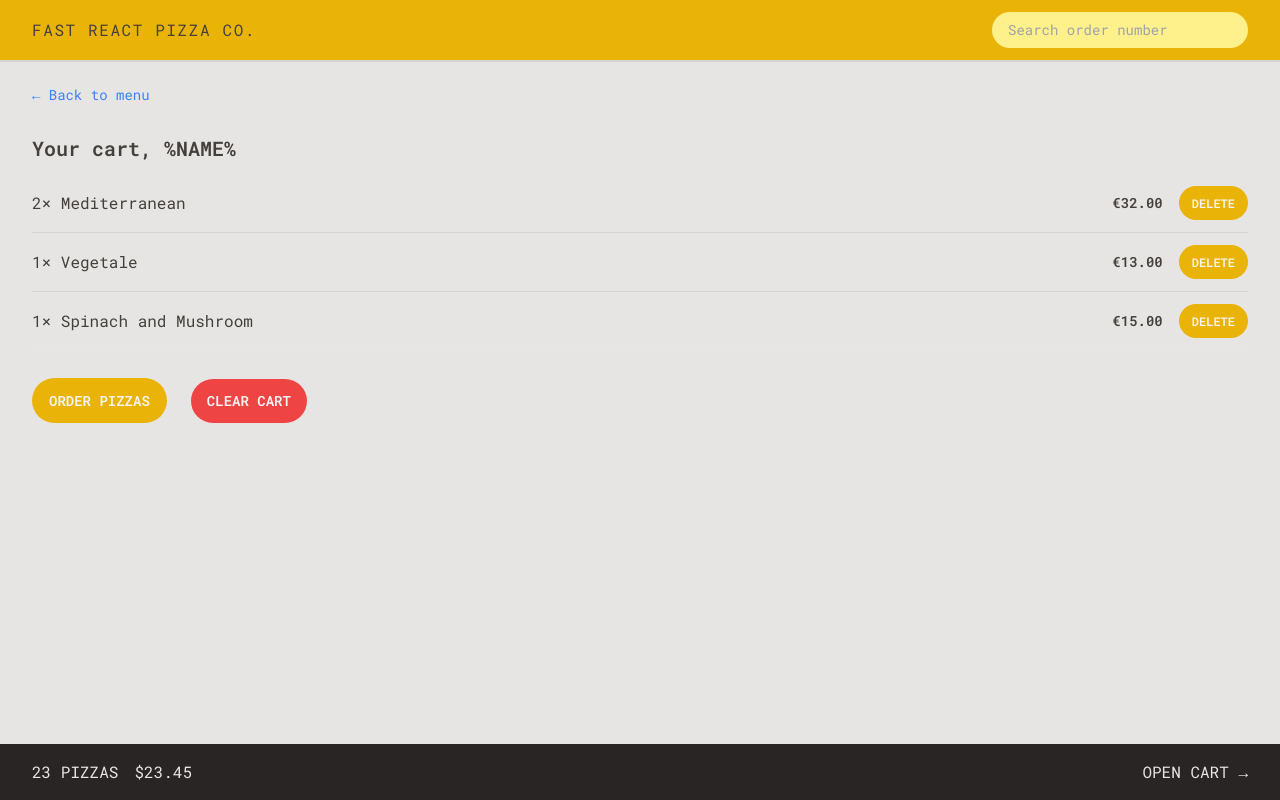
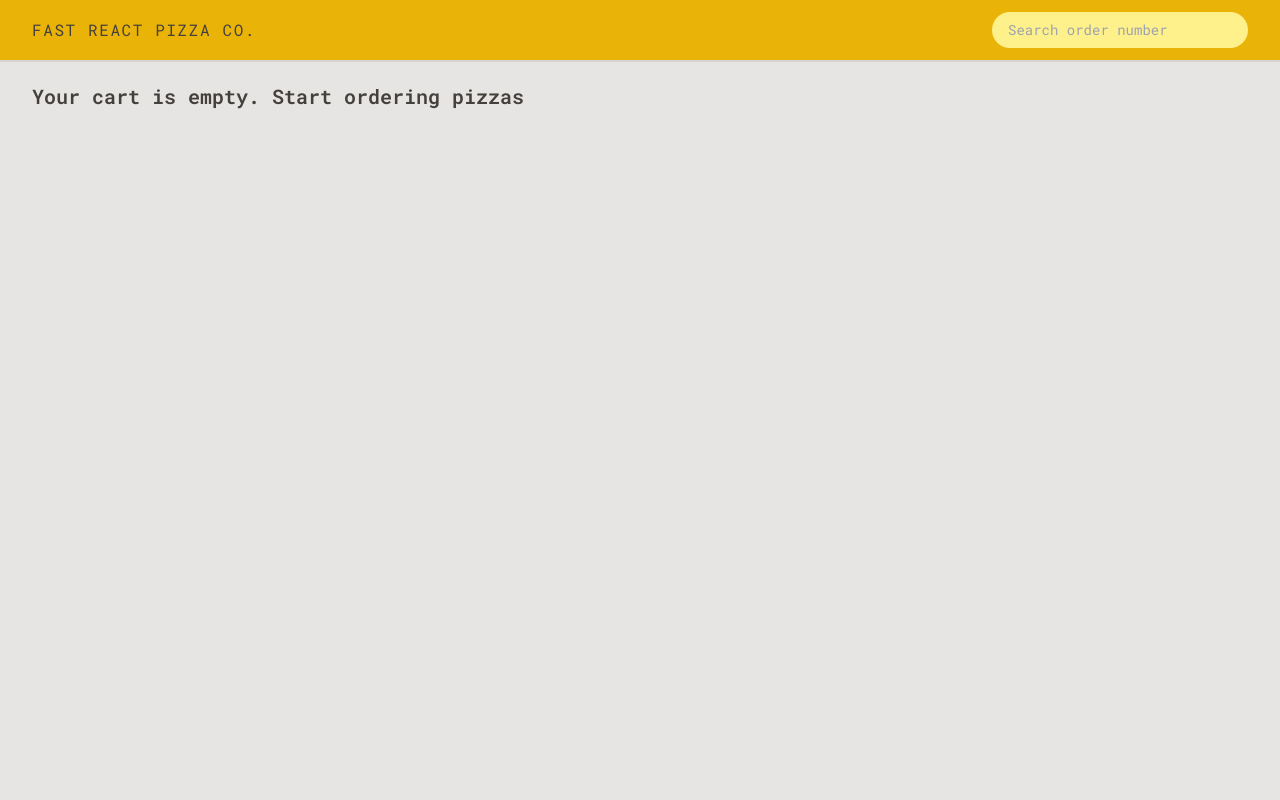
Before and after one commit to DimaProhorenko/React-Bootcamp, a React (Vite) app in the folder fastReactPizza/: page /cart in a window 1280 px wide. Built offline with nearby package versions, Linux system fonts and the light colour scheme.

Commit message:
ADD cart slice

```diff
--- a/fastReactPizza/src/features/cart/Cart.jsx
+++ b/fastReactPizza/src/features/cart/Cart.jsx
@@ -1,49 +1,45 @@
+import { useDispatch, useSelector } from 'react-redux';
 import Button from '../../ui/Button';
 import Link from '../../ui/Link';
 import CartItem from './CartItem';
-
-const fakeCart = [
-  {
-    pizzaId: 12,
-    name: 'Mediterranean',
-    quantity: 2,
-    unitPrice: 16,
-    totalPrice: 32,
-  },
-  {
-    pizzaId: 6,
-    name: 'Vegetale',
-    quantity: 1,
-    unitPrice: 13,
-    totalPrice: 13,
-  },
-  {
-    pizzaId: 11,
-    name: 'Spinach and Mushroom',
-    quantity: 1,
-    unitPrice: 15,
-    totalPrice: 15,
-  },
-];
+import { clearCart } from './cartSlice';
 
 function Cart() {
-  const cart = fakeCart;
+  const cart = useSelector((state) => state.cart.cart);
+  const name = useSelector((state) => state.user.username);
+  const dispatch = useDispatch();
+
+  const handleClearCart = () => {
+    dispatch(clearCart());
+  };
+
+  if (!cart.length) {
+    return (
+      <div className="container py-5">
+        <h1 className="text-lg font-semibold md:text-xl">
+          Your cart is empty. Start ordering pizzas
+        </h1>
+      </div>
+    );
+  }
 
   return (
     <div className="container py-5">
       <Link to="/menu">&larr; Back to menu</Link>
 
-      <h2 className="mt-7 text-xl font-semibold">Your cart, %NAME%</h2>
+      <h2 className="mt-7 text-xl font-semibold">Your cart, {name}</h2>
 
       <ul className="mt-3 divide-y divide-stone-300 border-b">
         {cart.map((item) => (
-          <CartItem key={item.id} item={item} />
+          <CartItem key={item.pizzaId} item={item} />
         ))}
       </ul>
 
       <div className="mt-7 space-x-3 md:space-x-6">
         <Button to="/order/new">Order pizzas</Button>
-        <Button variant="danger">Clear cart</Button>
+        <Button variant="danger" onClick={handleClearCart}>
+          Clear cart
+        </Button>
       </div>
     </div>
   );
--- a/fastReactPizza/src/features/cart/CartItem.jsx
+++ b/fastReactPizza/src/features/cart/CartItem.jsx
@@ -1,8 +1,15 @@
+import { useDispatch } from 'react-redux';
 import Button from '../../ui/Button';
+import { deleteItem } from './cartSlice';
 import { formatCurrency } from '../../utils/helpers';
 
 function CartItem({ item }) {
   const { pizzaId, name, quantity, totalPrice } = item;
+  const dispatch = useDispatch();
+
+  const handleDelete = () => {
+    dispatch(deleteItem(pizzaId));
+  };
 
   return (
     <li className="py-3 md:flex md:items-center md:justify-between">
@@ -11,7 +18,9 @@ function CartItem({ item }) {
       </p>
       <div className="mt-2 flex items-center justify-between md:mt-0 md:gap-4">
         <p className="text-sm font-semibold">{formatCurrency(totalPrice)}</p>
-        <Button size="sm">Delete</Button>
+        <Button size="sm" onClick={handleDelete}>
+          Delete
+        </Button>
       </div>
     </li>
   );
--- a/fastReactPizza/src/features/cart/CartOverview.jsx
+++ b/fastReactPizza/src/features/cart/CartOverview.jsx
@@ -1,12 +1,19 @@
+import { useSelector } from 'react-redux';
 import { Link } from 'react-router-dom';
+import { getTotalCartItems, getTotalCartPrice } from './cartSlice';
 
 function CartOverview() {
+  const totalCartItems = useSelector(getTotalCartItems);
+  const totalCartPrice = useSelector(getTotalCartPrice);
+
+  if (totalCartItems === 0) return null;
+
   return (
     <div className="bg-stone-800 py-4 uppercase text-stone-200">
       <div className="container flex items-center justify-between">
         <p className="space-x-4">
-          <span>23 pizzas</span>
-          <span>$23.45</span>
+          <span>{totalCartItems} pizzas</span>
+          <span>€{totalCartPrice}</span>
         </p>
         <Link to="/cart">Open cart &rarr;</Link>
       </div>
--- /dev/null
+++ b/fastReactPizza/src/features/cart/cartSlice.js
@@ -0,0 +1,53 @@
+import { createSlice } from '@reduxjs/toolkit';
+
+const initialState = {
+  cart: [],
+};
+
+const cartSlice = createSlice({
+  name: 'cart',
+  initialState,
+  reducers: {
+    addItem(state, action) {
+      state.cart.push(action.payload);
+    },
+    deleteItem(state, action) {
+      state.cart = state.cart.filter((item) => item.pizzaId !== action.payload);
+    },
+    increaseItemQuantity(state, action) {
+      const item = state.cart.find((item) => item.pizzaId === action.payload);
+      if (item) {
+        item.quantity++;
+        item.totalPrice = item.quantity * item.unitPrice;
+      }
+    },
+    decreaseItemQuantity(state, action) {
+      const item = state.cart.find((item) => item.pizzaId === action.payload);
+      if (item) {
+        item.quantity--;
+        item.totalPrice = item.quantity * item.unitPrice;
+      }
+    },
+    clearCart(state) {
+      state.cart = [];
+    },
+  },
+});
+
+export const {
+  addItem,
+  deleteItem,
+  increaseItemQuantity,
+  decreaseItemQuantity,
+  clearCart,
+} = cartSlice.actions;
+
+export const getTotalCartItems = (state) => {
+  return state.cart.cart.reduce((total, curr) => total + curr.quantity, 0);
+};
+
+export const getTotalCartPrice = (state) => {
+  return state.cart.cart.reduce((total, curr) => total + curr.totalPrice, 0);
+};
+
+export default cartSlice.reducer;
--- a/fastReactPizza/src/features/menu/MenuItem.jsx
+++ b/fastReactPizza/src/features/menu/MenuItem.jsx
@@ -1,10 +1,25 @@
 import PropTypes from 'prop-types';
 
 import { formatCurrency } from '../../utils/helpers';
+import { useDispatch } from 'react-redux';
 import Button from '../../ui/Button';
+import { addItem } from '../cart/cartSlice';
 
 function MenuItem({ pizza }) {
+  const dispatch = useDispatch();
   const { id, name, unitPrice, ingredients, soldOut, imageUrl } = pizza;
+
+  const handleAddToCart = () => {
+    dispatch(
+      addItem({
+        pizzaId: id,
+        name,
+        unitPrice,
+        quantity: 1,
+        totalPrice: unitPrice,
+      }),
+    );
+  };
 
   return (
     <li className="flex gap-4 py-2">
@@ -26,7 +41,11 @@ function MenuItem({ pizza }) {
               Sold out
             </p>
           )}
-          <Button size="sm">Add to Cart</Button>
+          {!soldOut && (
+            <Button size="sm" onClick={handleAddToCart}>
+              Add to Cart
+            </Button>
+          )}
         </div>
       </div>
     </li>
--- a/fastReactPizza/src/features/order/CreateOrder.jsx
+++ b/fastReactPizza/src/features/order/CreateOrder.jsx
@@ -1,5 +1,5 @@
-import { useState } from 'react';
 import { Form, redirect, useActionData, useNavigation } from 'react-router-dom';
+import { useSelector } from 'react-redux';
 import { createOrder } from '../../services/apiRestaurant';
 import Button from '../../ui/Button';
 
@@ -36,6 +36,7 @@ const fakeCart = [
 function CreateOrder() {
   // const [withPriority, setWithPriority] = useState(false);
   const navigation = useNavigation();
+  const username = useSelector((state) => state.user.username);
   const isSubmiting = navigation.state === 'submitting';
 
   const formErrors = useActionData();
@@ -51,7 +52,13 @@ function CreateOrder() {
       <Form method="POST" className="mx-auto max-w-sm space-y-5">
         <div>
           <label className="label">First Name</label>
-          <input type="text" name="customer" required className="input" />
+          <input
+            type="text"
+            name="customer"
+            required
+            className="input"
+            defaultValue={username}
+          />
         </div>
 
         <div>
--- a/fastReactPizza/src/store.js
+++ b/fastReactPizza/src/store.js
@@ -1,9 +1,11 @@
 import { configureStore } from '@reduxjs/toolkit';
 import userReducer from './features/user/userSlice';
+import cartReducer from './features/cart/cartSlice';
 
 const store = configureStore({
   reducer: {
     user: userReducer,
+    cart: cartReducer,
   },
 });
 
```
